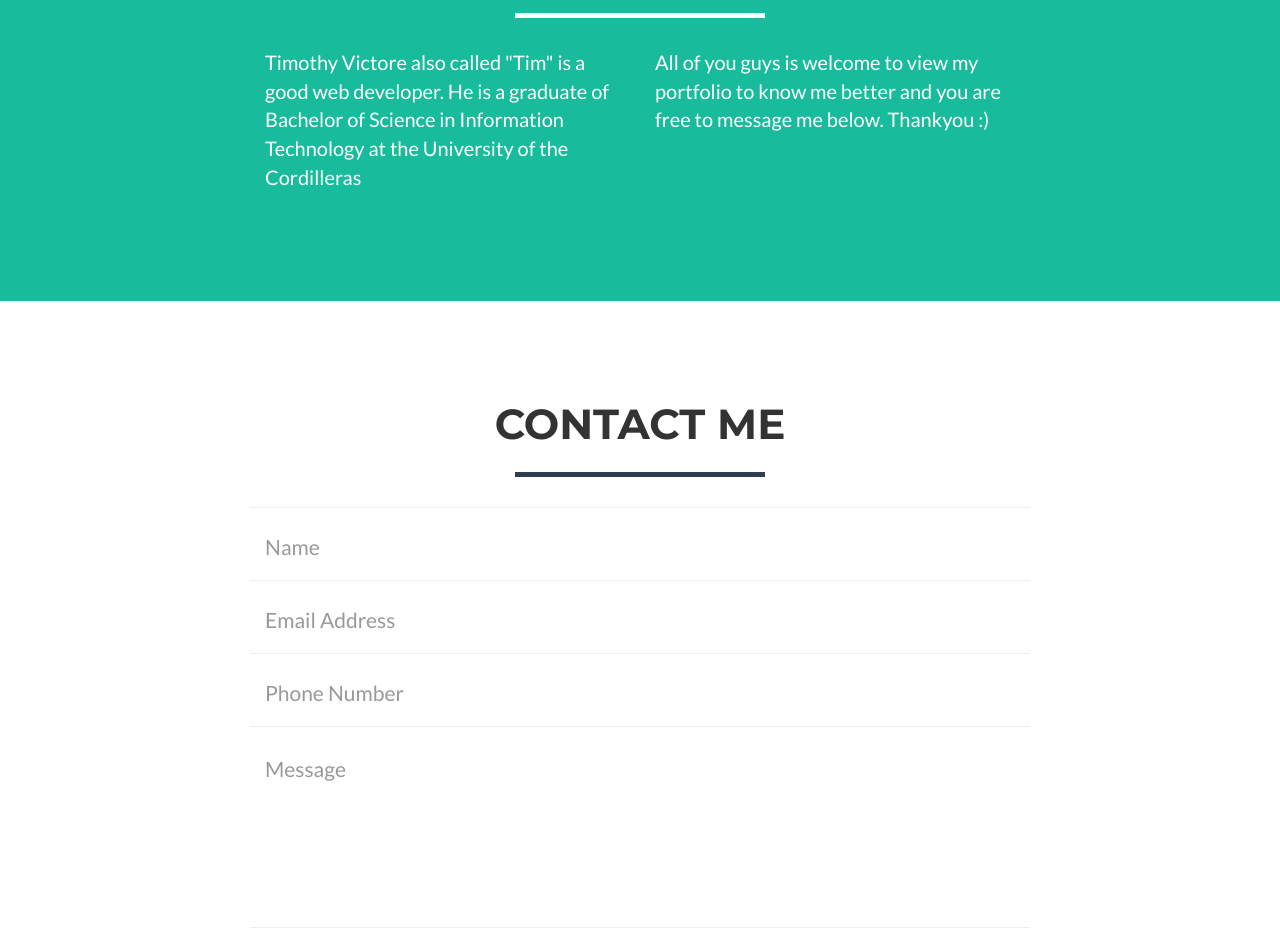
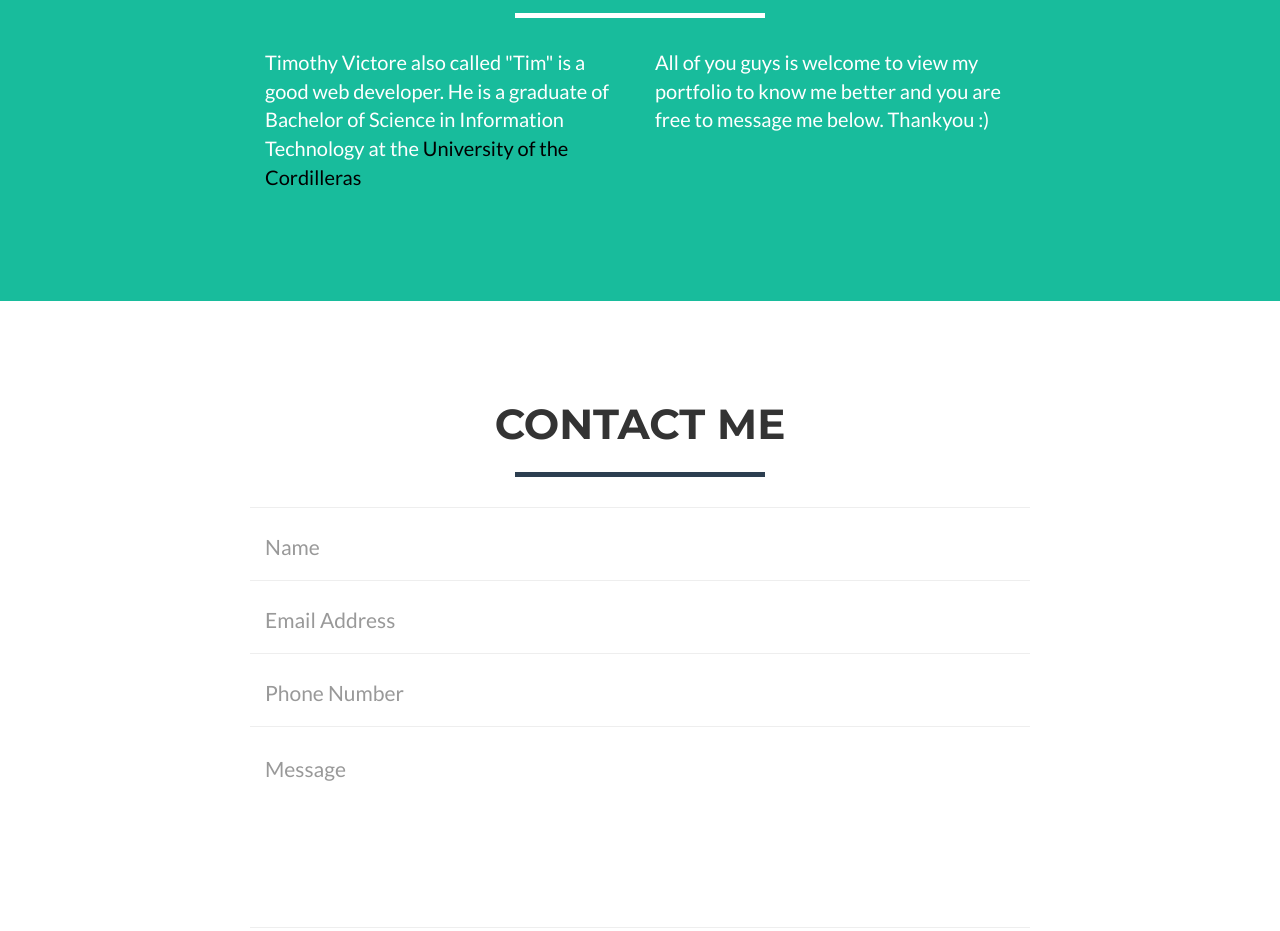
Before and after one commit to timvictore/timvictore.github.io, a website: page index.html in a window 1280 px wide. Shown: the part 1760-2691 px from the top of the page. Drawn offline with nearby package versions, Linux system fonts and the light colour scheme.

Commit message:
Add files via upload

```diff
--- a/index.html
+++ b/index.html
@@ -167,7 +167,7 @@
             </div>
             <div class="row">
                 <div class="col-lg-4 col-lg-offset-2">
-                    <p>Timothy Victore also called "Tim" is a good web developer. He is a graduate of Bachelor of Science in Information Technology at the <a href="http://www.uc-bcf.edu.ph/" style="color: white">University of the Cordilleras</a></p>
+                    <p>Timothy Victore also called "Tim" is a good web developer. He is a graduate of Bachelor of Science in Information Technology at the <a href="http://www.uc-bcf.edu.ph/" style="color: black">University of the Cordilleras</a></p>
                 </div>
                 <div class="col-lg-4">
                     <p>All of you guys is welcome to view my portfolio to know me better and you are free to message me below. Thankyou :)</p>
```
